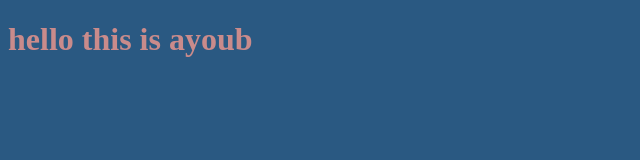
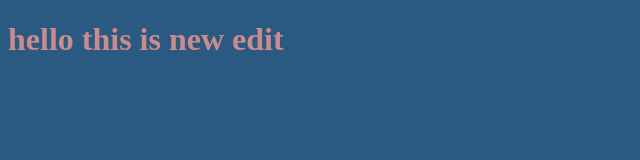
Before and after one commit to lahlal/new, a plain HTML site: page index.html in a window 1280 px wide. Shown: the whole page, without its empty margins (0-640 px from the left). Drawn offline with Linux system fonts and the light colour scheme.

Commit message:
edit title

```diff
--- a/index.html
+++ b/index.html
@@ -7,7 +7,7 @@
     <link rel="stylesheet" href="style.css">
 </head>
 <body>
-    <h1>hello this is ayoub</h1>
+    <h1>hello this is new edit</h1>
     <script src="app.js"></script>
 </body>
 </html>
```
